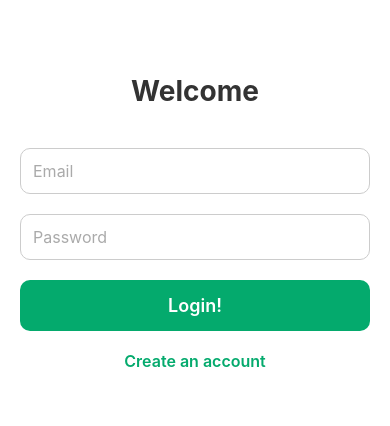
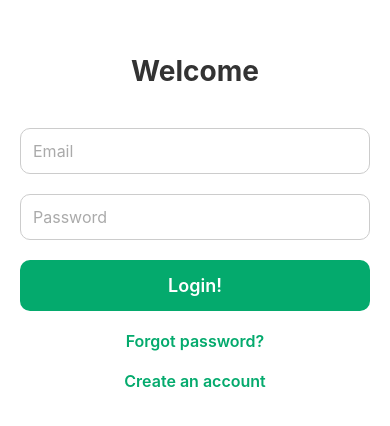
Before and after one commit to Rutgers-CSL/RU_CourseTrader, a React Native app in the folder ScarletApp/: screen /Login in a window 390 px wide. Shown: the part 200-626 px from the top of the page. Built offline with nearby package versions, Linux system fonts and the light colour scheme.

Commit message:
Added password reset functionality
* Added password reset button and functionality
* Added error messages and deep link redirect for password reset

```diff
--- a/ScarletApp/screens/LoginScreen.js
+++ b/ScarletApp/screens/LoginScreen.js
@@ -10,6 +10,22 @@ export default function LoginScreen({ navigation }) {
         const { error } = await supabase.auth.signInWithPassword({ email, password })
         if (error) Alert.alert('Login failed', error.message);
         else navigation.replace('Home');
+    };
+    const handlePasswordReset = async () => {
+        if (!email) {
+            Alert.alert('Enter your email', 'Please enter your email address first.');
+            return;
+        }
+
+        const { error } = await supabase.auth.resetPasswordForEmail(email, {
+            redirectTo: 'courseswapper://reset-password'
+        });
+
+        if (error) {
+            Alert.alert('Error', error.message);
+        } else {
+            Alert.alert('Check your email', 'We sent you a password reset link!');
+        }
     };
 
     return (
@@ -36,6 +52,10 @@ export default function LoginScreen({ navigation }) {
 
             <TouchableOpacity style={styles.button} onPress={handleLogin}>
                 <Text style={styles.buttonText}>Login!</Text>
+            </TouchableOpacity>
+
+            <TouchableOpacity onPress={handlePasswordReset}>
+              <Text style={styles.link}>Forgot password?</Text>
             </TouchableOpacity>
 
             <TouchableOpacity onPress={() => navigation.navigate("Signup")}>
```
